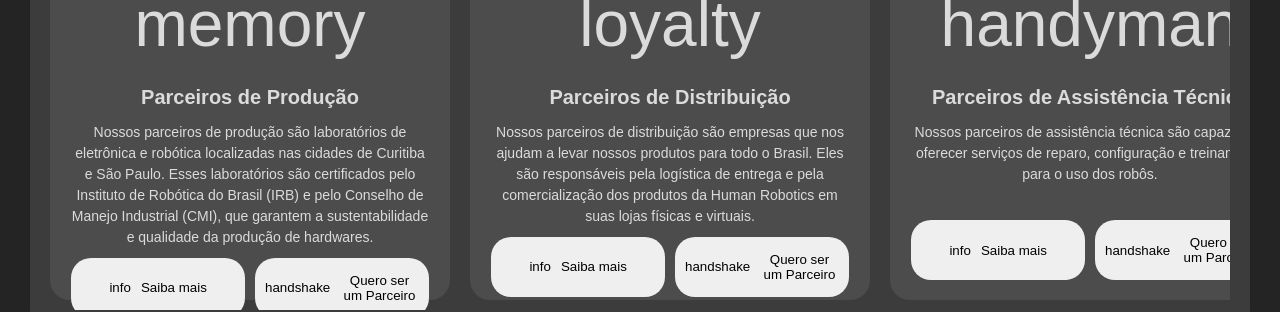
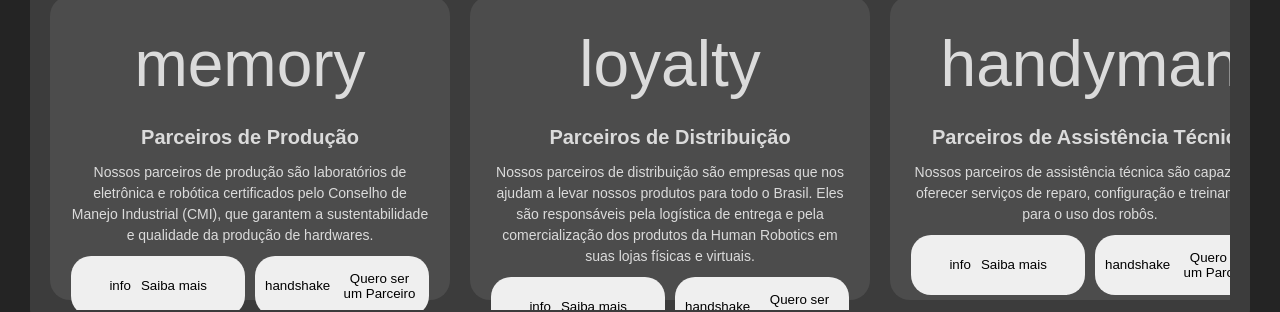
Before and after one commit to Tarranzilla/00_PRAGWORKS_2024, a React (Vite) app in the folder pragworks24/: page / in a window 1280 px wide. Both pictures are taken after a click on the button "Parceiros". Shown: the part 3130-3442 px from the top of the page. Built offline with nearby package versions, Linux system fonts and the light colour scheme.

Commit message:
small fix

```diff
--- a/pragworks24/src/components/sections/Sobre.tsx
+++ b/pragworks24/src/components/sections/Sobre.tsx
@@ -565,10 +565,8 @@ const Section_Sobre = forwardRef(function Section_Sobre(props, ref: any) {
                                             <h3 className="Partners_Description_Title">Parceiros de Produção</h3>
 
                                             <p className="Partners_Description_Detail">
-                                                Nossos parceiros de produção são laboratórios de eletrônica e robótica localizadas nas cidades de
-                                                Curitiba e São Paulo. Esses laboratórios são certificados pelo Instituto de Robótica do Brasil (IRB) e
-                                                pelo Conselho de Manejo Industrial (CMI), que garantem a sustentabilidade e qualidade da produção de
-                                                hardwares.
+                                                Nossos parceiros de produção são laboratórios de eletrônica e robótica certificados pelo Conselho de
+                                                Manejo Industrial (CMI), que garantem a sustentabilidade e qualidade da produção de hardwares.
                                             </p>
                                             <div className="Partner_Description_Actions">
                                                 <button className="Partner_Description_Action_Btn KnowMore_Button hoverable">
--- a/pragworks24/src/index.css
+++ b/pragworks24/src/index.css
@@ -920,10 +920,6 @@ body {
     background-color: var(--card_color);
 }
 
-.About_Card_Text_Container {
-    gap: 0;
-}
-
 .Product_Detail_Text_Item {
     display: flex;
     flex-direction: column;
```
